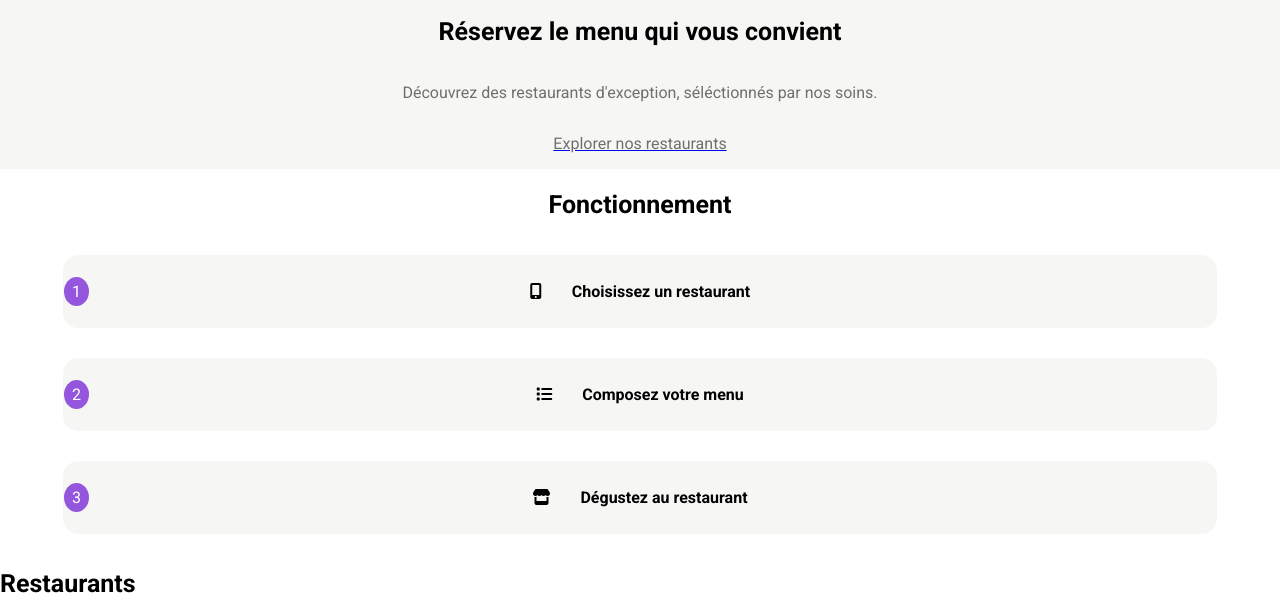
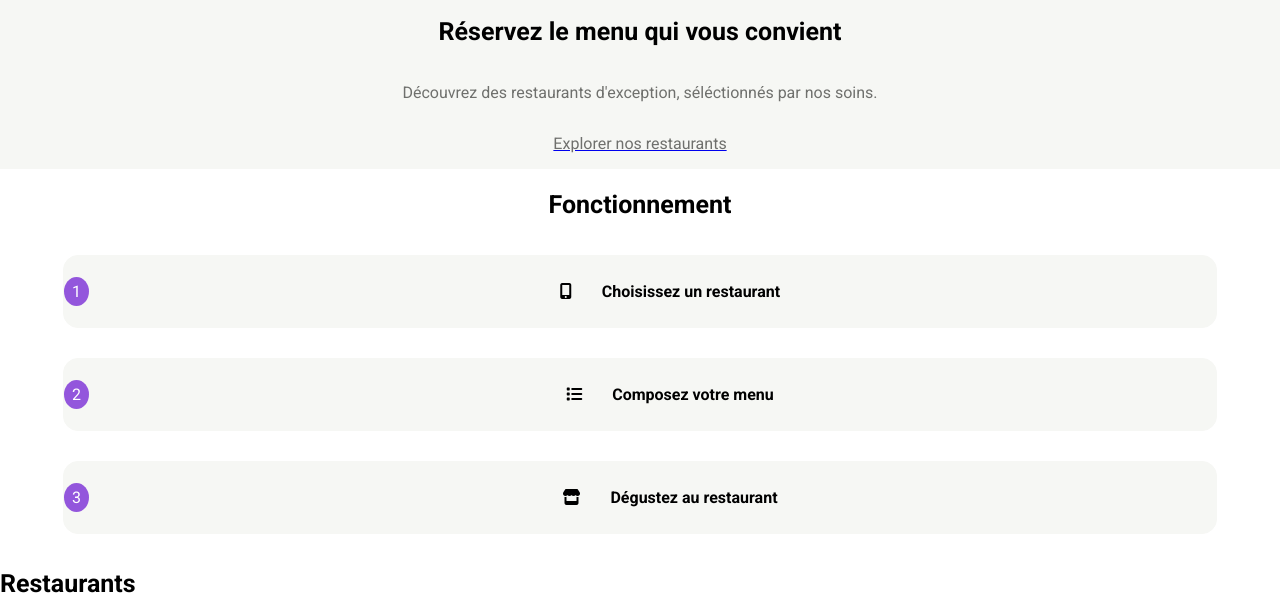
Before and after one commit to Ckeogh10/ohmyfood, a website: page index.html in a window 1280 px wide. Shown: the part 139-755 px from the top of the page. Drawn offline with Linux system fonts and the light colour scheme; grey boxes are pictures that could not be loaded; a web font is replaced by a local one.

Commit message:
Continued CSS

```diff
--- a/sass/Pages/_homepage.scss
+++ b/sass/Pages/_homepage.scss
@@ -53,11 +53,13 @@
     }
 
     &__icon {
-        margin-right: 30px;
+        margin: 0px 0px 0px 60px;
     }
 
     &__txt {
+        display: flex;
         font-weight: 900;
+        margin-left: 30px;
     }
 
     &__number {
```
Also changed, not shown: public/css/main.css, 1 other file.
